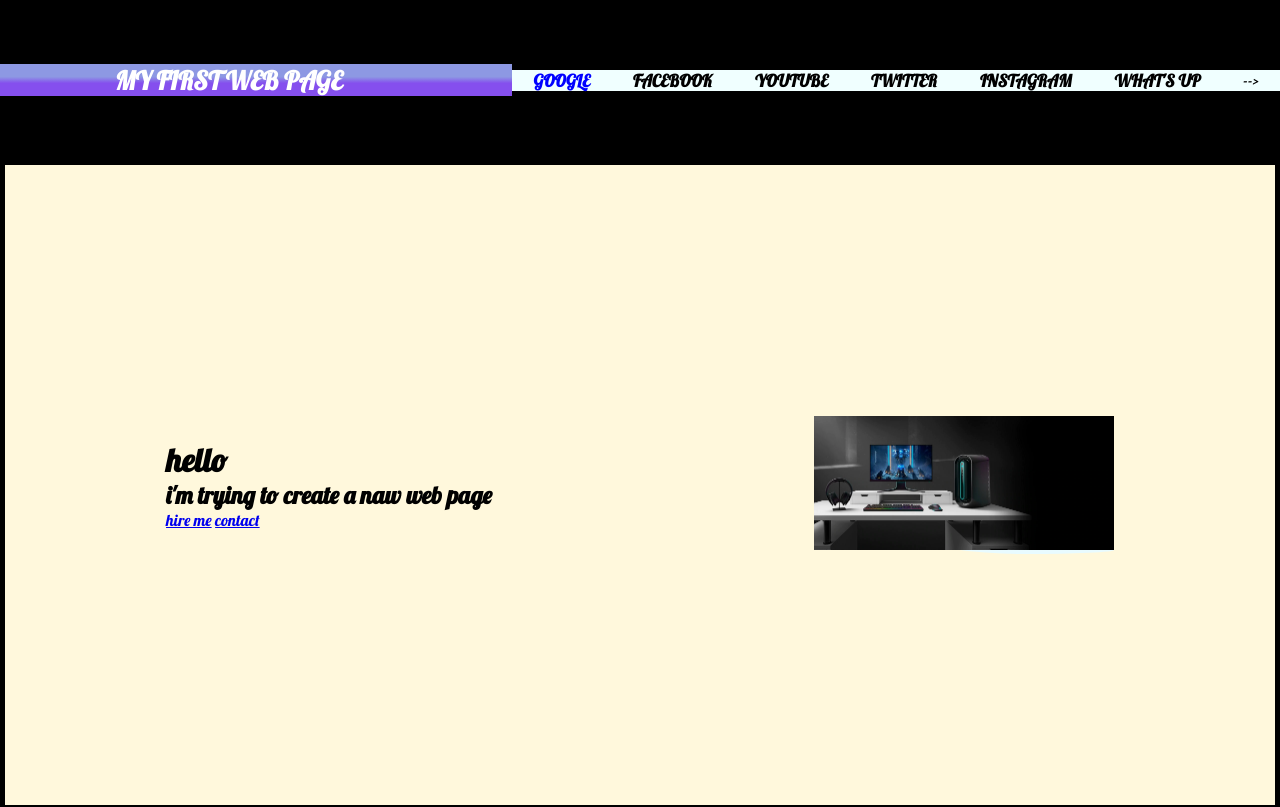
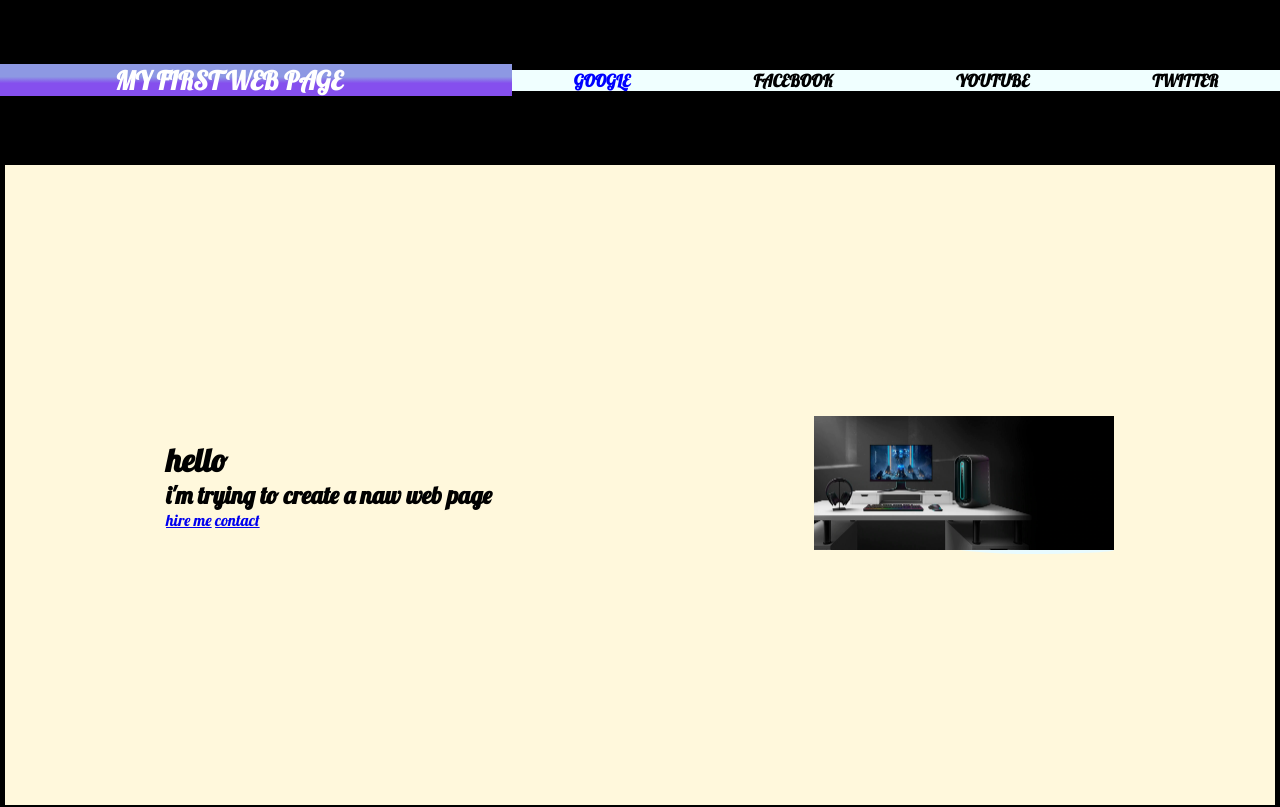
Before and after one commit to niketaa/Andy.github.io, a plain HTML site: page index.html in a window 1280 px wide. Shown: the top 807 px of the page. Drawn offline with Linux system fonts and the light colour scheme.

Commit message:
Revert "Update index.html"
This reverts commit 063e637cd576072b2dbd6e75c8a9e756e8df9c4f.

```diff
--- a/index.html
+++ b/index.html
@@ -23,8 +23,8 @@
             <a href="https://www.facebook.com/">Facebook</a>
             <a href="https://www.youtube.com/">youtube</a>
             <a href="https://twitter.com/explore">Twitter</a>
-            <a href="https://www.instagram.com/">instagram</a>
-            <a href="https://web.whatsapp.com/">what's up</a> -->
+            <!-- <a href="#">about</a>
+            <a href="#">contact</a> -->
         </nav>
 </section>
 
```
